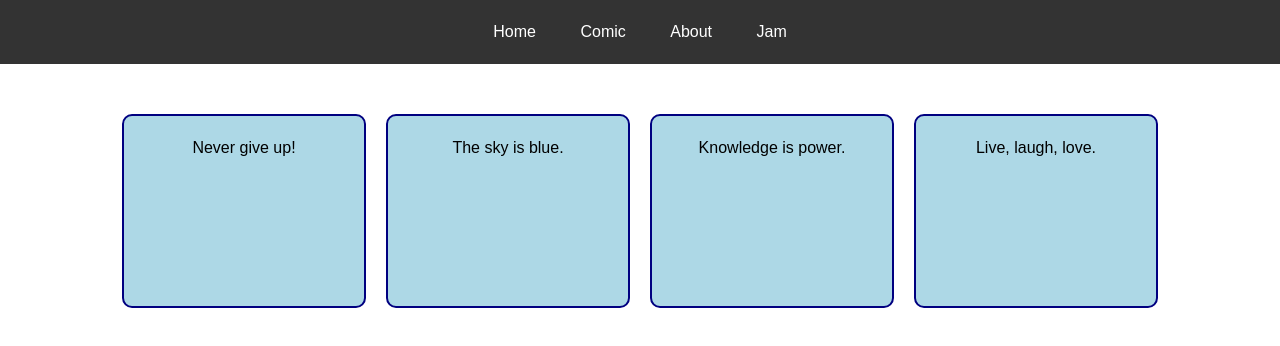
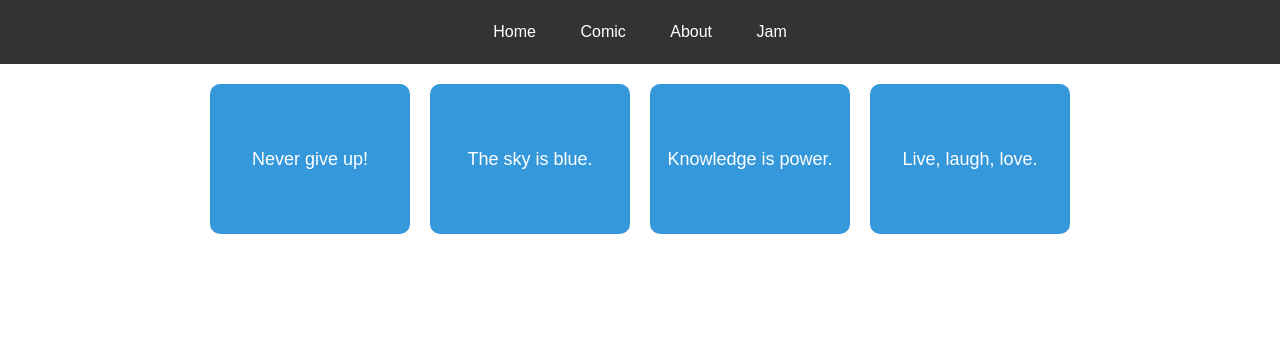
Before and after one commit to ateamofantsintheirprime/ateamofantsintheirprime.github.io, a website: page jam.html in a window 1280 px wide. Drawn offline with Linux system fonts and the light colour scheme.

Commit message:
trying to fix the css

```diff
--- a/styles.css
+++ b/styles.css
@@ -108,22 +108,30 @@
 }
 .container {
     display: flex;
+    flex-wrap: wrap;
     justify-content: center;
     gap: 20px;
-    margin-top: 50px;
-    flex-wrap: wrap;
+    margin-top: 20px;
 }
 
 .box {
     width: 200px;
     height: 150px;
-    background: lightblue;
-    border: 2px solid navy;
+    background-color: #3498db;
+    color: white;
+    display: flex;
+    align-items: center;
+    justify-content: center;
     text-align: center;
-    padding: 20px;
     border-radius: 10px;
+    cursor: pointer;
+    font-size: 18px;
+    transition: background 0.3s;
 }
 
+.box:hover {
+    background-color: #2980b9;
+}
 button {
     margin-top: 10px;
     padding: 10px;
```
